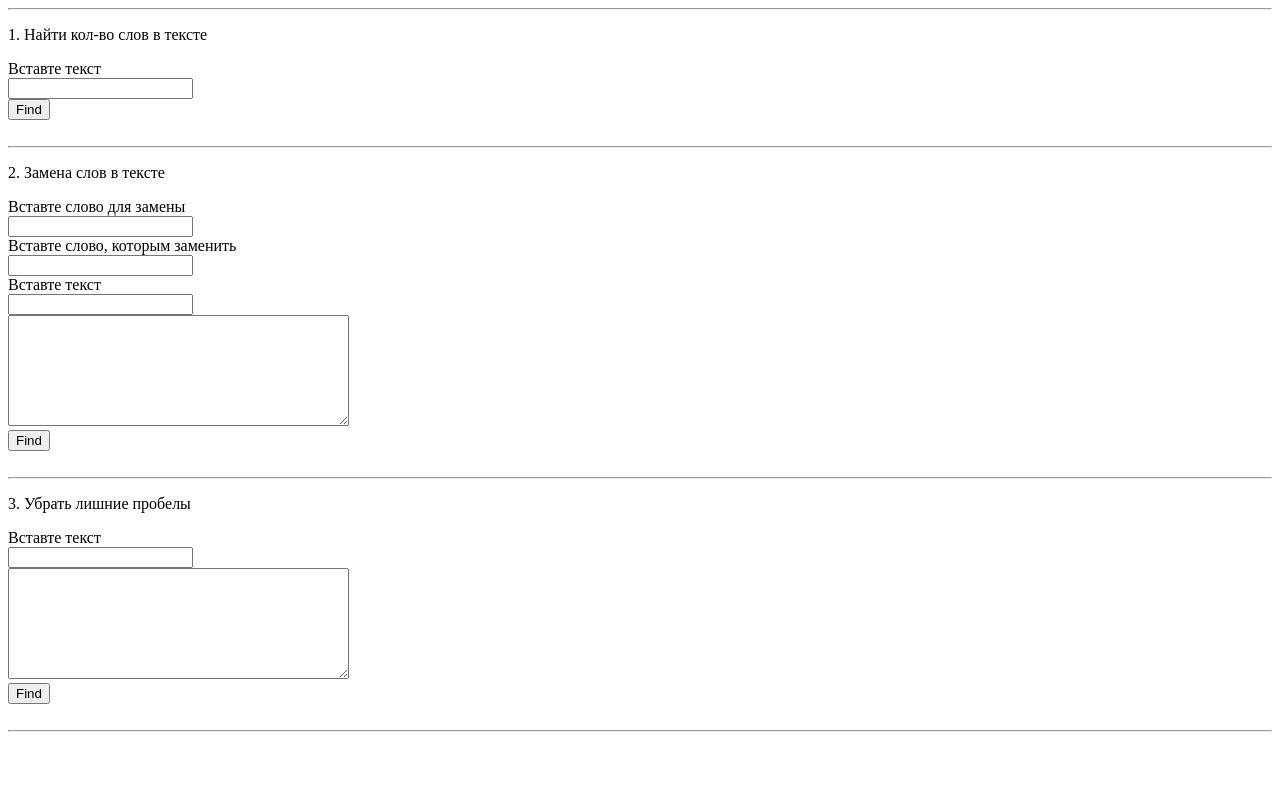
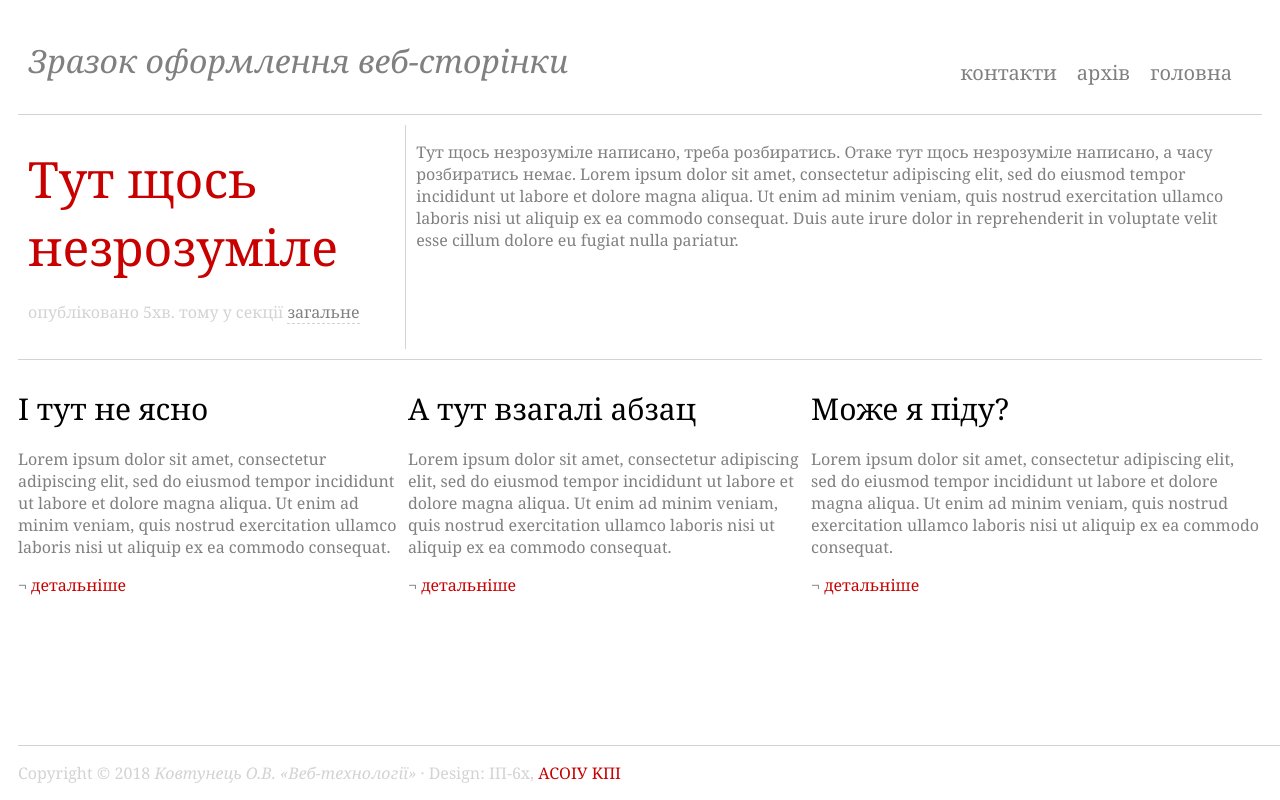
Before and after one commit to anyalebedenko/node, a website: page public/index.html in a window 1280 px wide. Drawn offline with Linux system fonts and the light colour scheme.

Commit message:
Firebase commit

```diff
--- a/package.json
+++ b/package.json
@@ -1,7 +1,6 @@
 {
   "name": "node",
   "version": "1.0.0",
-  "description": "",
   "main": "script.js",
   "scripts": {
     "test": "npm run lint",
--- a/public/index.html
+++ b/public/index.html
@@ -1,91 +1,36 @@
-<!DOCTYPE html>
-<html>
-<head>
-	<title>Deploying 1</title>
-	<script>
-		function amount(t)
-		{
-			text = t + " ";
-			if (text == " ") {
-				alert(0);
-				return;
-			}
-			var c = 0;
-			if (text.charAt(0) == " ") c--;
-			for (var i = 0; i <= text.length; i++) {
-				if (text.charAt(i) == " ") c++;
-				if (text.charAt(i - 1) == " " && text.charAt(i) == " ") c--;
-			}
-			alert(c);
-		}
-
-		function repl(t1, t2, t3, data)
-		{
-			var text = t3 + " ";
-			var wit = t1;
-			var nw = t2;
-			var i = 0,
-			c_c = 0,
-			n_w = 0,
-			s = "";
-			while (i <= text.length - 1) {
-				if (text.charAt(i) != " ") {
-					c_c++;
-					i++;
-					continue;
-				}
-				if (text.charAt(i) == " ") {
-					if (text.substr(n_w, c_c) == wit) {
-						s += nw + " ";
-					} else {
-						s += text.substr(n_w, c_c) + " ";
-					}
-					n_w = i + 1;
-					c_c = 0;
-					i++;
-				}
-			}
-			alert(s);
-		}
-
-		function space(t, data1)
-		{
-			data1.value = "Текст после замены" + "\n" + t.replace( /  +/g, ' ' );
-		}
-	</script>
-</head>
-<body>
-	<hr>
-	<p>1. Найти кол-во слов в тексте</p>
-	<form name="form1">
-		Вставте текст<br>
-		<input type="text" name="txt"><br>
-		<input type="button"  value="Find" onClick="amount(txt.value)"><br><br>
-	</form>
-	<hr>
-
-	<p>2. Замена слов в тексте</p>
-	<form name="form2">
-		Вставте слово для замены<br>
-		<input type="text" name="txt1"><br>
-		Вставте слово, которым заменить<br>
-		<input type="text" name="txt2"><br>
-		Вставте текст<br>
-		<input type="text" name="txt3"><br>
-		<textarea name="data" cols=40 rows=7>
-		</textarea><br>
-		<input type="button" value="Find" onClick="repl(txt1.value, txt2.value, txt3.value, data)"><br><br>
-	</form>
-	<hr>
-
-	<p>3. Убрать лишние пробелы</p>
-	<form name="form3">
-		Вставте текст<br>
-		<input type="text" name="txt4"><br>
-		<textarea name="data1" cols=40 rows=7>
-		</textarea><br>
-		<input type="button" value="Find" onClick="space(txt4.value, data1)"><br><br>
-	</form>
-	<hr>
-</body>
-</html>
+<html> <head>
+<meta http-equiv="content-type" content="text/html;charset=utf-8" /> <link rel="stylesheet" href="main.css" type="text/css" /> <title>Зразок оформлення веб-сторінки</title>
+</head> <body>
+<div id="content">
+<h1>Зразок оформлення веб-сторінки</h1>
+<ul id="menu">
+<li><a href="#">головна</a></li><li><a href="#">архів</a></li><li><a href="#">контакти</a></li> </ul>
+<div class="post">
+<div class="details">
+<h2><a href="#">Тут щось незрозуміле</a></h2>
+<p class="info">опубліковано 5хв. тому у секції <a href="#">загальне</a></p> </div>
+<div class="body">
+<p>Тут щось незрозуміле написано, треба розбиратись. Отаке тут щось незрозуміле
+написано, а часу розбиратись немає. Lorem ipsum dolor sit amet, consectetur adipiscing elit, sed do eiusmod tempor incididunt ut labore et dolore magna aliqua. Ut enim ad minim veniam, quis nostrud exercitation ullamco laboris nisi ut aliquip ex ea commodo consequat. Duis aute irure dolor in reprehenderit in voluptate velit esse cillum dolore eu fugiat nulla pariatur. </p>
+</div>
+<div class="x"></div> </div>
+<div class="col">
+<h3><a href="#">І тут не ясно</a></h3>
+<p>Lorem ipsum dolor sit amet, consectetur adipiscing elit, sed do eiusmod tempor incididunt ut
+labore et dolore magna aliqua. Ut enim ad minim veniam, quis nostrud exercitation ullamco laboris nisi ut aliquip ex ea commodo consequat. </p>
+<p class="det">&not; <a href="#">детальніше</a></p> </div>
+<div class="col">
+<h3><a href="#">А тут взагалі абзац</a></h3>
+<p>Lorem ipsum dolor sit amet, consectetur adipiscing elit, sed do eiusmod tempor incididunt ut
+labore et dolore magna aliqua. Ut enim ad minim veniam, quis nostrud exercitation ullamco laboris nisi ut aliquip ex ea commodo consequat. </p>
+<p class="det">&not; <a href="#">детальніше</a></p> </div>
+<div class="col last">
+<h3><a href="#">Може я піду?</a></h3>
+<p>Lorem ipsum dolor sit amet, consectetur adipiscing elit, sed do eiusmod tempor incididunt ut
+labore et dolore magna aliqua. Ut enim ad minim veniam, quis nostrud exercitation ullamco laboris nisi ut aliquip ex ea commodo consequat. </p>
+<p class="det">&not; <a href="#">детальніше</a></p> </div>
+<div id="footer">
+<p>Copyright &copy; 2018 <em>Koвтyнeць O.B. &laquo;Beб-тexнoлoгiї&raquo;</em>
+&middot; Design: ІП-6х, <a href="http://asu.kpi.ua/" title="ACOI KПI">ACОIУ KПI</a></p>
+</div> </div>
+</body> </html>
--- /dev/null
+++ b/public/main.css
@@ -0,0 +1,166 @@
+#content{
+    display: grid;
+    grid-template-columns: auto auto auto;
+    grid-template-rows: auto auto auto auto;
+    padding: 10px;
+    grid-gap: 10px;
+}
+
+H1{
+    grid-column: 1/span 2;
+    padding-left: 10px;
+    font-family: Georgia, 'Times New Roman', Times, serif;
+    font-weight: normal;
+    color: grey;
+    font-style: italic;
+}
+
+#menu{
+    padding-right: 10px;
+}
+
+#menu li{
+    float: right;
+    display: block;
+    position: relative;
+    margin-right: 20px;
+    margin-top: 25px;
+}
+
+#menu li a{
+
+    color: grey;
+    font-family: Georgia, 'Times New Roman', Times, serif;
+    font-weight: normal;
+    font-size: 20px;
+    text-decoration: none;
+}
+
+.post{
+    grid-column: 1/span 3;
+    border-top: 1px solid lightgray;
+    border-bottom: 1px solid lightgray;
+}
+
+#footer{
+    grid-column: 1/span 3;
+    position: fixed;
+    bottom: 0px;
+    border-top: 1px solid lightgray;
+    background-color: white;
+    width:100%;
+}
+
+.post{
+    display: grid;
+    grid-template-columns: 30% auto;
+    grid-template-rows: 100%;
+    padding: 10px;
+    grid-gap: 10px;
+}
+
+.details > H2 > a{
+    color: rgb(200, 0, 0);
+    font-size: 50px;
+    font-family: Georgia, 'Times New Roman', Times, serif;
+    font-weight: normal;
+    text-decoration: none;
+}
+
+.details>h2>a:hover{
+    color: coral;
+}
+
+.details>p>a:hover{
+    color: coral;
+}
+
+#content>ul>li>a:hover{
+    color:coral;
+}
+
+.info{
+    color: lightgray;
+    font-family: Georgia, 'Times New Roman', Times, serif;
+}
+
+.info > a{
+    font-family: Georgia, 'Times New Roman', Times, serif;
+    font-weight: normal;
+    text-decoration: none;
+    border-bottom: 1px dashed lightgray;
+    color: gray;
+}
+
+.body{
+    padding-left: 10px;
+    border-left: 1px solid lightgrey;
+}
+
+.body>p{
+    font-family: Georgia, 'Times New Roman', Times, serif;
+    color: gray;
+}
+
+.col>h3>a{
+    font-family: Georgia, 'Times New Roman', Times, serif;
+    font-weight: normal;
+    font-size: 30px;
+    color: black;
+    text-decoration: none;
+}
+
+.col>p{
+    font-family: Georgia, 'Times New Roman', Times, serif;
+    color: gray;
+}
+
+.col>p>a:hover{
+    color: coral;
+}
+
+.det>a{
+    font-family: Georgia, 'Times New Roman', Times, serif;
+    font-weight: normal;
+    color: rgb(200, 0, 0);
+    text-decoration: none;
+}
+
+#footer>p{
+    font-family: Georgia, 'Times New Roman', Times, serif;
+    color: lightgray;
+}
+
+#footer>p>a{
+    font-family: Georgia, 'Times New Roman', Times, serif;
+    font-weight: normal;
+    color: rgb(200, 0, 0);
+    text-decoration: none;
+}
+
+#footer>p>a:hover{
+    color: coral;
+}
+
+
+@media screen and (max-width: 1000px){
+    H1{
+        grid-column: 1/span 3;
+    }
+
+    #menu{
+        grid-column: 1/span 3;
+    }
+
+    .post{
+        grid-template-columns: 100%;
+        grid-template-rows: auto auto;
+    }
+    .body{
+        padding-left: 0px;
+        border-left: 0px;
+    }
+    .col{
+        grid-column: 1/span 3;
+    }
+}
```
Also changed, not shown: public/index1.html (added, +91 -0 lines), 1 other file.
